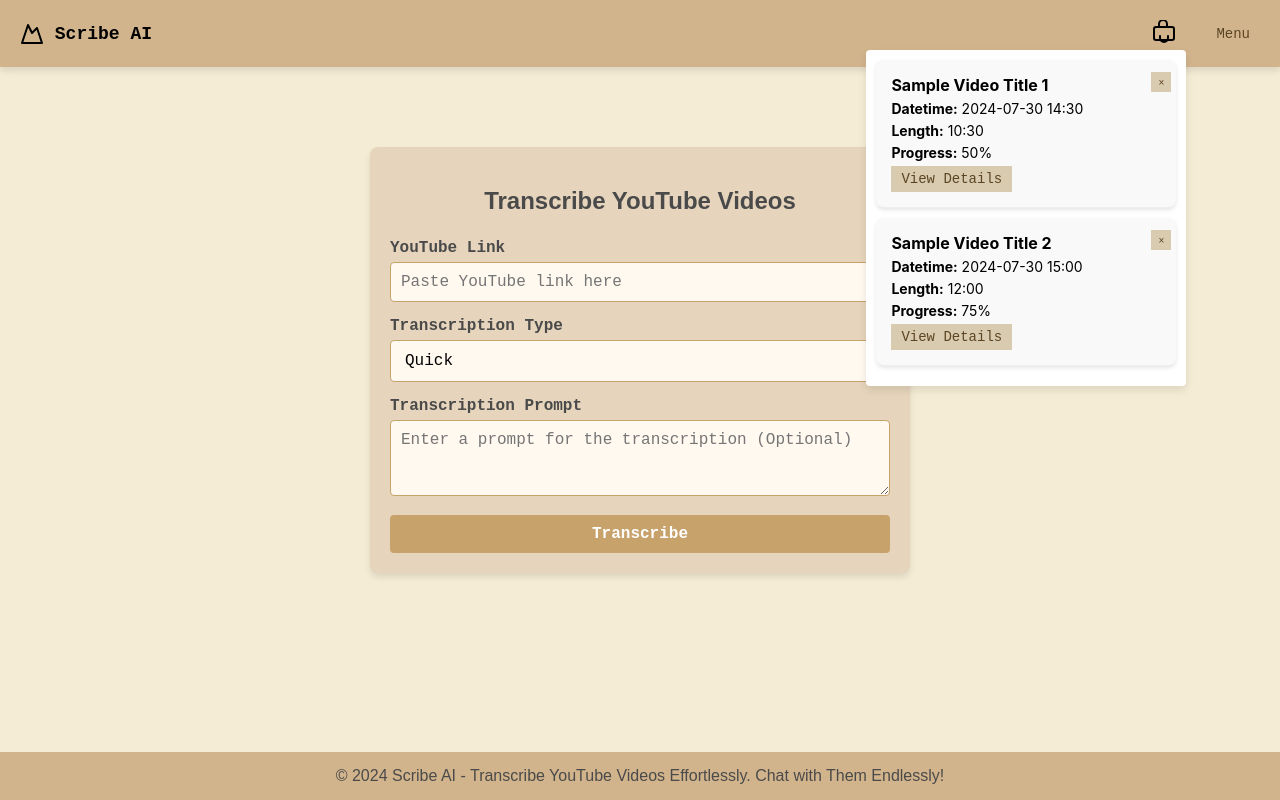
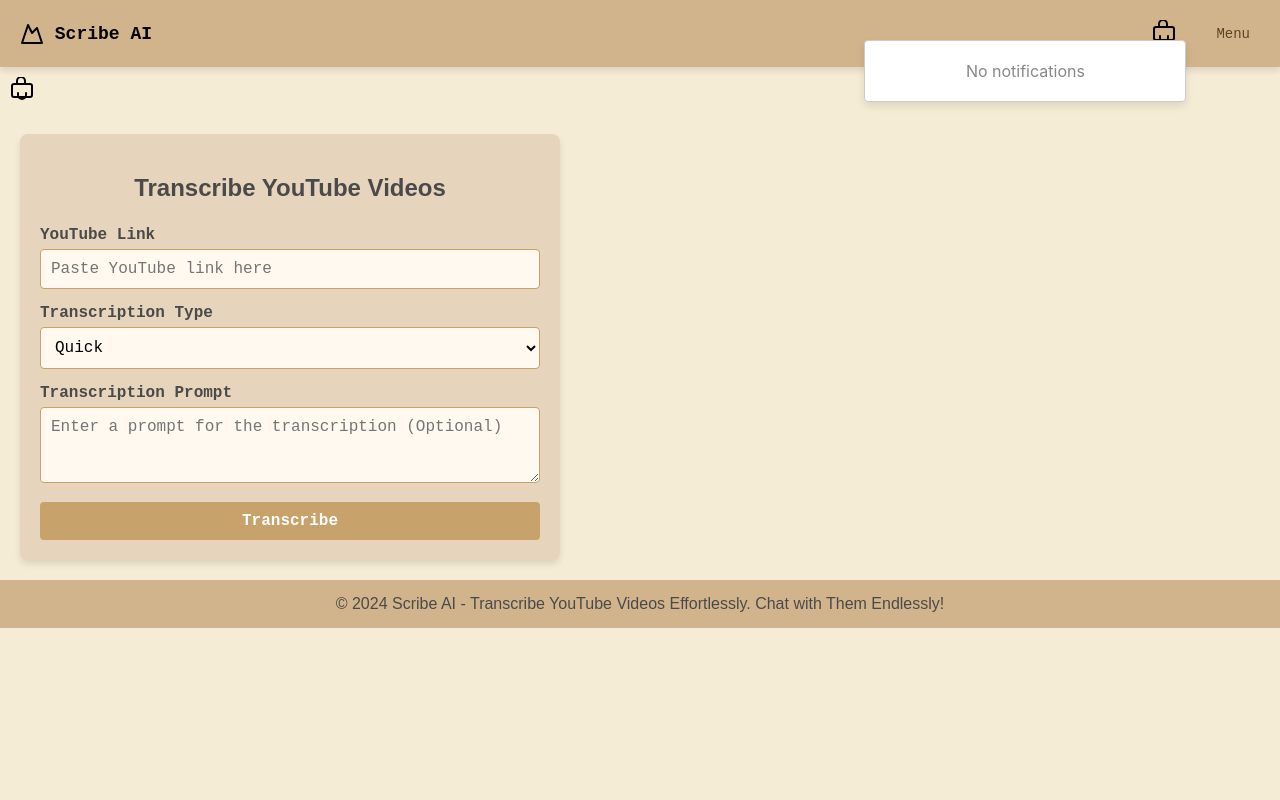
Before and after one commit to T-rav/videoscribe, a React (Create React App) app in the folder src/ui/scribe/: page / in a window 1280 px wide. Both pictures are taken after a click on the button 1164 px from the left and 33 px from the top of the page. Built offline with nearby package versions, Linux system fonts and the light colour scheme.

Commit message:
Got notifications workinggit reset --hardgit reset --hard

```diff
--- a/src/ui/scribe/src/App.tsx
+++ b/src/ui/scribe/src/App.tsx
@@ -3,16 +3,19 @@
 import Header from './components/Header/Header';
 import Form from './components/Form/Form';
 import Footer from './components/Footer/Footer';
+import Notifications from './components/Notifications/Notifications';
+import { NotificationProvider } from './components/NotificationContext';
 
 const App: React.FC = () => {
   return (
-    <div className="App">
-      <Header />
-      <div className="main-content">
+    <NotificationProvider>
+      <div className="App">
+        <Header />
+        <Notifications />
         <Form />
+        <Footer />
       </div>
-      <Footer />
-    </div>
+    </NotificationProvider>
   );
 }
 
--- a/src/ui/scribe/src/components/Form/Form.css
+++ b/src/ui/scribe/src/components/Form/Form.css
@@ -75,3 +75,8 @@
     transform: rotate(360deg);
   }
 }
+
+.error-message {
+  color: red;
+  margin-bottom: 10px;
+}
--- a/src/ui/scribe/src/components/Form/Form.tsx
+++ b/src/ui/scribe/src/components/Form/Form.tsx
@@ -1,22 +1,24 @@
 import React, { useState } from 'react';
 import './Form.css';
+import { useNotificationContext } from '../NotificationContext';
 
 const Form: React.FC = () => {
   const [youtubeLink, setYoutubeLink] = useState('');
   const [transcriptionType, setTranscriptionType] = useState('groq');
   const [transcriptionPrompt, setTranscriptionPrompt] = useState('');
   const [loading, setLoading] = useState(false);
+  const [error, setError] = useState<string | null>(null);
+  const { addNotification } = useNotificationContext();
 
   const handleSubmit = async (e: React.FormEvent) => {
     e.preventDefault();
     setLoading(true);
+    setError(null);
 
     const data = {
       url: youtubeLink,
       transcriptionType: transcriptionType,
     };
-
-    console.log('Submitting form with data:', data);
 
     try {
       const response = await fetch('http://localhost:3001/transcribe', {
@@ -27,20 +29,25 @@
         body: JSON.stringify(data),
       });
 
-      console.log('Response:', response);
-
       if (response.ok) {
         const result = await response.json();
         console.log('Transcription Result:', result);
-        // Handle the result here (e.g., display it in the UI or store it in state)
+
+        // Add notification
+        addNotification({
+          title: result.title,
+          datetime: new Date().toLocaleString(),
+          length: result.duration,
+          progress: 'Completed',
+          transcript: result.transcript
+        });
+
       } else {
         const error = await response.json();
-        console.error('Error:', error.error || response.statusText);
-        // Handle the error here (e.g., display an error message)
+        setError(error.error || response.statusText);
       }
     } catch (error) {
-      console.error('Error:', error);
-      // Handle the error here (e.g., display an error message)
+      setError('An error occurred while processing the request.');
     } finally {
       setLoading(false);
     }
@@ -49,6 +56,7 @@
   return (
     <div className="form-container">
       <h2>Transcribe YouTube Videos</h2>
+      {error && <div className="error-message">{error}</div>}
       <form onSubmit={handleSubmit}>
         <label htmlFor="youtube-link">YouTube Link</label>
         <input
--- /dev/null
+++ b/src/ui/scribe/src/components/NotificationContext.tsx
@@ -0,0 +1,49 @@
+import React, { createContext, useState, useContext, ReactNode } from 'react';
+
+interface Notification {
+  title: string;
+  datetime: string;
+  length: string;
+  progress: string;
+  transcript: string;
+}
+
+interface NotificationContextType {
+  notifications: Notification[];
+  addNotification: (notification: Notification) => void;
+  removeNotification: (index: number) => void;
+}
+
+const NotificationContext = createContext<NotificationContextType | undefined>(undefined);
+
+export const useNotificationContext = () => {
+  const context = useContext(NotificationContext);
+  if (!context) {
+    throw new Error('useNotificationContext must be used within a NotificationProvider');
+  }
+  return context;
+};
+
+interface NotificationProviderProps {
+  children: ReactNode;
+}
+
+export const NotificationProvider: React.FC<NotificationProviderProps> = ({ children }) => {
+  const [notifications, setNotifications] = useState<Notification[]>([]);
+
+  const addNotification = (notification: Notification) => {
+    setNotifications((prevNotifications) => [...prevNotifications, notification]);
+  };
+
+  const removeNotification = (index: number) => {
+    setNotifications((prevNotifications) =>
+      prevNotifications.filter((_, i) => i !== index)
+    );
+  };
+
+  return (
+    <NotificationContext.Provider value={{ notifications, addNotification, removeNotification }}>
+      {children}
+    </NotificationContext.Provider>
+  );
+};
--- a/src/ui/scribe/src/components/Notifications/Notifications.css
+++ b/src/ui/scribe/src/components/Notifications/Notifications.css
@@ -6,81 +6,77 @@
   background: none;
   border: none;
   cursor: pointer;
-  padding: 10px;
+  position: relative;
+}
+
+.badge {
+  position: absolute;
+  top: 0;
+  right: 0;
+  background: red;
+  color: white;
+  border-radius: 50%;
+  padding: 2px 6px;
+  font-size: 12px;
 }
 
 .notifications-menu {
   position: absolute;
+  top: 30px;
   right: 0;
-  top: 40px;
-  width: 300px; /* Make the menu wider */
-  background-color: #fff;
+  width: 300px;
+  background: white;
+  border: 1px solid #ccc;
   box-shadow: 0 4px 8px rgba(0, 0, 0, 0.1);
-  padding: 10px;
   border-radius: 4px;
   z-index: 1000;
-}
-
-.no-notifications {
-  text-align: center;
-  color: #888;
-  font-size: 14px;
-  padding: 20px;
+  max-height: 400px;
+  overflow-y: auto;
 }
 
 .notification-item {
+  padding: 10px;
+  border-bottom: 1px solid #eee;
   position: relative;
-  padding: 15px;
-  margin-bottom: 10px;
-  background-color: #f9f9f9;
-  border-radius: 8px;
-  box-shadow: 0 2px 4px rgba(0, 0, 0, 0.1);
 }
 
 .notification-item h4 {
-  margin: 0;
-  font-size: 16px;
-  font-weight: bold;
+  margin: 0 0 5px;
 }
 
 .notification-item p {
   margin: 5px 0;
-  font-size: 14px;
 }
 
 .view-button {
-  background-color: rgb(217, 203, 176);
+  background-color: rgb(199, 162, 107);
   border: none;
   padding: 5px 10px;
   font-size: 14px;
   cursor: pointer;
   transition: background-color 0.3s ease;
   font-family: "Space Mono", monospace;
-  color: rgb(92, 69, 35);
-  font-weight: 500;
+  font-weight: 600;
+  color: white;
+  border-radius: 4px;
 }
 
 .view-button:hover {
-  background-color: #d1b179;
+  background-color: #bfa26c;
 }
 
 .close-button {
   position: absolute;
-  top: 12px; /* Adjust the top position */
-  right: 5px;
-  background-color: rgb(217, 203, 176); /* Brown background */
+  top: 12px;
+  right: 10px;
+  background: none;
   border: none;
-  font-size: 10px; /* Reduced the size */
+  font-size: 16px;
   cursor: pointer;
-  color: rgb(92, 69, 35); /* Text color */
-  width: 20px; /* Ensure square shape */
-  height: 20px; /* Ensure square shape */
-  display: flex;
-  align-items: center;
-  justify-content: center;
 }
 
-.close-button:hover {
-  background-color: #d1b179; /* Hover color */
-  color: #333;
+.no-notifications {
+  padding: 10px;
+  text-align: center;
+  color: #888;
 }
--- a/src/ui/scribe/src/components/Notifications/Notifications.tsx
+++ b/src/ui/scribe/src/components/Notifications/Notifications.tsx
@@ -1,30 +1,13 @@
 import React, { useState, useEffect, useRef } from 'react';
 import './Notifications.css';
 import Modal from '../Modal/Modal'; // Adjust the path if necessary
+import { useNotificationContext } from '../NotificationContext';
 
 const Notifications: React.FC = () => {
   const [open, setOpen] = useState(false);
   const [modalOpen, setModalOpen] = useState(false);
-  const [selectedNotification, setSelectedNotification] = useState<any>(null);
-  const [notifications, setNotifications] = useState([
-    {
-      id: 1,
-      title: "Sample Video Title 1",
-      datetime: "2024-07-30 14:30",
-      length: "10:30",
-      progress: "50%",
-      content: "Here is the detailed content of the video transcription progress for video 1..."
-    },
-    {
-      id: 2,
-      title: "Sample Video Title 2",
-      datetime: "2024-07-30 15:00",
-      length: "12:00",
-      progress: "75%",
-      content: "Here is the detailed content of the video transcription progress for video 2..."
-    }
-  ]);
-
+  const [currentNotification, setCurrentNotification] = useState<any>(null);
+  const { notifications, removeNotification } = useNotificationContext();
   const menuRef = useRef<HTMLDivElement>(null);
 
   const toggleMenu = () => {
@@ -32,16 +15,13 @@
   };
 
   const openModal = (notification: any) => {
-    setSelectedNotification(notification);
+    setCurrentNotification(notification);
     setModalOpen(true);
   };
 
   const closeModal = () => {
     setModalOpen(false);
-  };
-
-  const removeNotification = (id: number) => {
-    setNotifications(notifications.filter(notification => notification.id !== id));
+    setCurrentNotification(null);
   };
 
   useEffect(() => {
@@ -61,31 +41,31 @@
     <div className="notifications" ref={menuRef}>
       <button className="notifications-icon" onClick={toggleMenu}>
         <svg xmlns="http://www.w3.org/2000/svg" width="24" height="24" viewBox="0 0 24 24" fill="none" stroke="currentColor" strokeWidth="2" strokeLinecap="round" strokeLinejoin="round"><path d="M16 16v2a4 4 0 0 1-8 0v-2"></path><rect x="2" y="7" width="20" height="13" rx="2" ry="2"></rect><path d="M7 7V4a4 4 0 0 1 8 0v3"></path></svg>
+        {notifications.length > 0 && <span className="badge">{notifications.length}</span>}
       </button>
       {open && (
         <div className="notifications-menu">
           {notifications.length === 0 ? (
             <div className="no-notifications">No notifications</div>
           ) : (
-            notifications.map(notification => (
-              <div className="notification-item" key={notification.id}>
-                <button className="close-button" onClick={() => removeNotification(notification.id)}>×</button>
+            notifications.map((notification, index) => (
+              <div key={index} className="notification-item">
                 <h4>{notification.title}</h4>
                 <p><strong>Datetime:</strong> {notification.datetime}</p>
                 <p><strong>Length:</strong> {notification.length}</p>
-                <p><strong>Progress:</strong> {notification.progress}</p>
                 <button className="view-button" onClick={() => openModal(notification)}>View Details</button>
+                <button className="close-button" onClick={() => removeNotification(index)}>x</button>
               </div>
             ))
           )}
         </div>
       )}
-      {selectedNotification && (
+      {currentNotification && (
         <Modal
           isOpen={modalOpen}
           onClose={closeModal}
-          title={selectedNotification.title}
-          content={selectedNotification.content}
+          title={currentNotification.title}
+          content={currentNotification.transcript}
         />
       )}
     </div>
```
